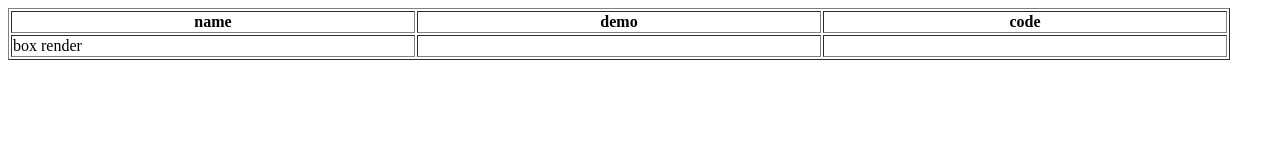
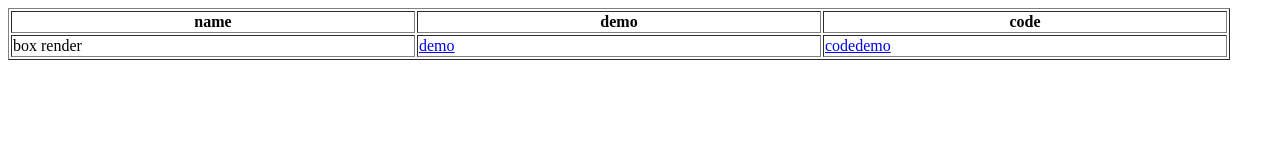
Before and after one commit to dangolsayara/javascriptassign, a plain HTML site: page index.html in a window 1280 px wide. Drawn offline with Linux system fonts and the light colour scheme.

Commit message:
added link

```diff
--- a/index.html
+++ b/index.html
@@ -12,8 +12,8 @@
     	</tr>
     	<tr>
     		<td width="400px">box render</td>
-    		<td width="400px"></td>
-    		<td width="400px"></td>
+    		<td width="400px"><a href="https://dangolsayara.github.io/javascriptassign/assign/obj/move.html">demo</a></td>
+    		<td width="400px"><a href="https://github.com/dangolsayara/javascriptassign/tree/master/assign/obj">codedemo</a></td>
     	</tr>
     </table>
 </body>
```
